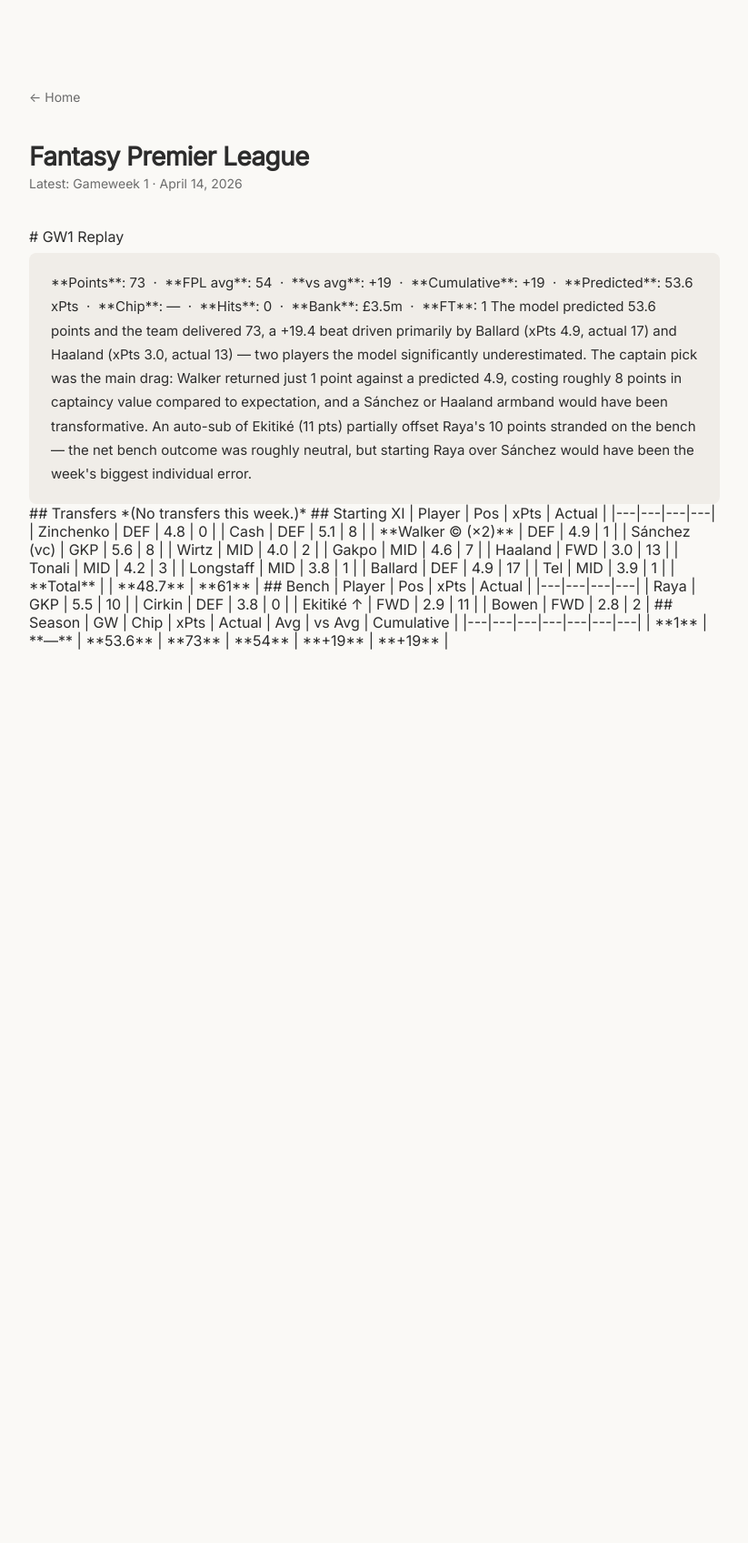
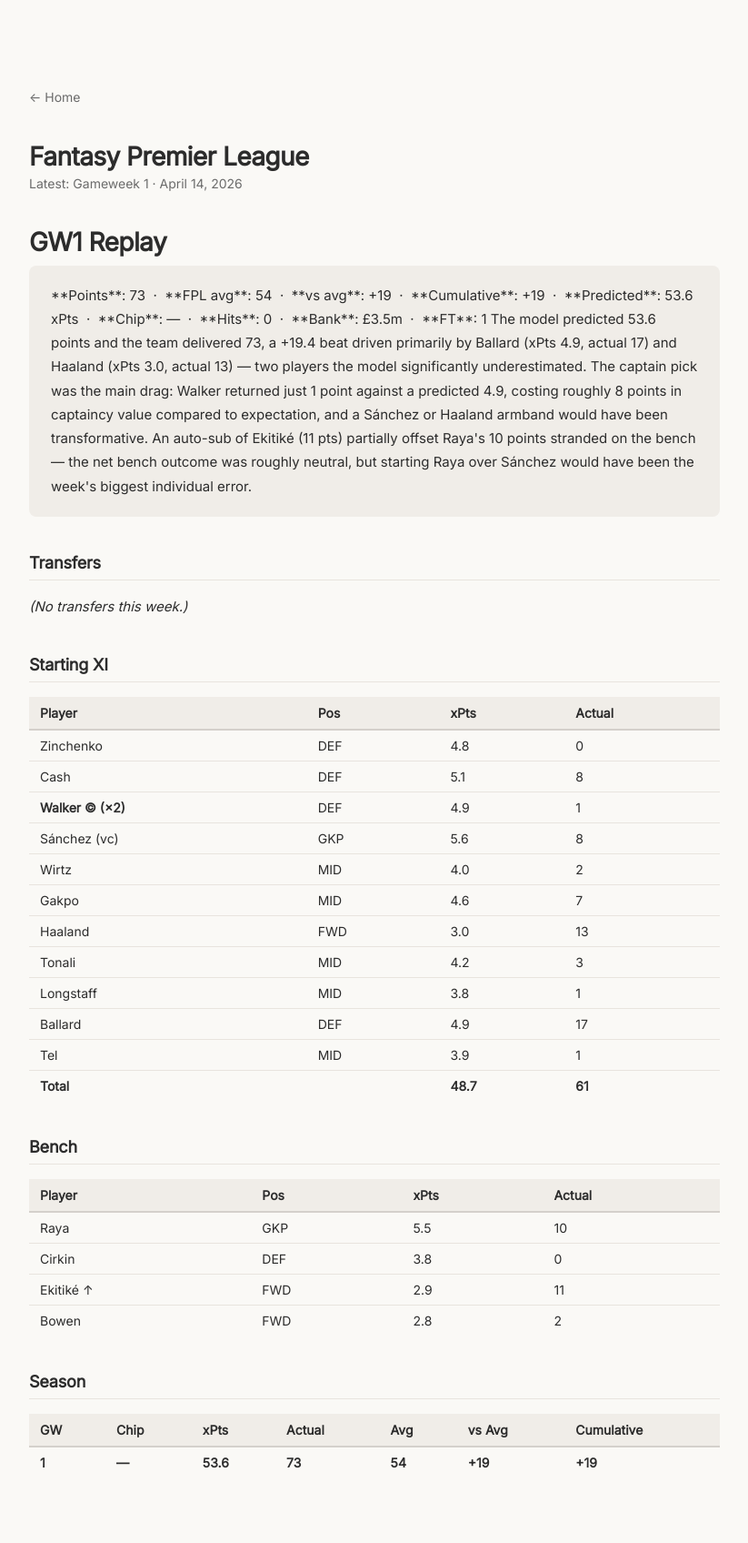
Before and after one commit to samsohn28/samsohn28.github.io, a Jekyll site: the page built from fpl/index.html, in a window 1280 px wide. Shown: the whole page at 91% size, without its empty margins (16-839 px from the left). Built offline with Jekyll 4.4.1, drawn with Linux system fonts in a browser that asks for light colours; before the commit the page ends 900 px from its top, so only the background shows below that.

Commit message:
markdownify

```diff
--- a/fpl/index.html
+++ b/fpl/index.html
@@ -178,7 +178,7 @@
 
 {% if latest %}
 <div class="fpl" style="margin-top: 40px;">
-  {{ latest.content }}
+  {{ latest.content | markdownify }}
 </div>
 {% endif %}
 
```
